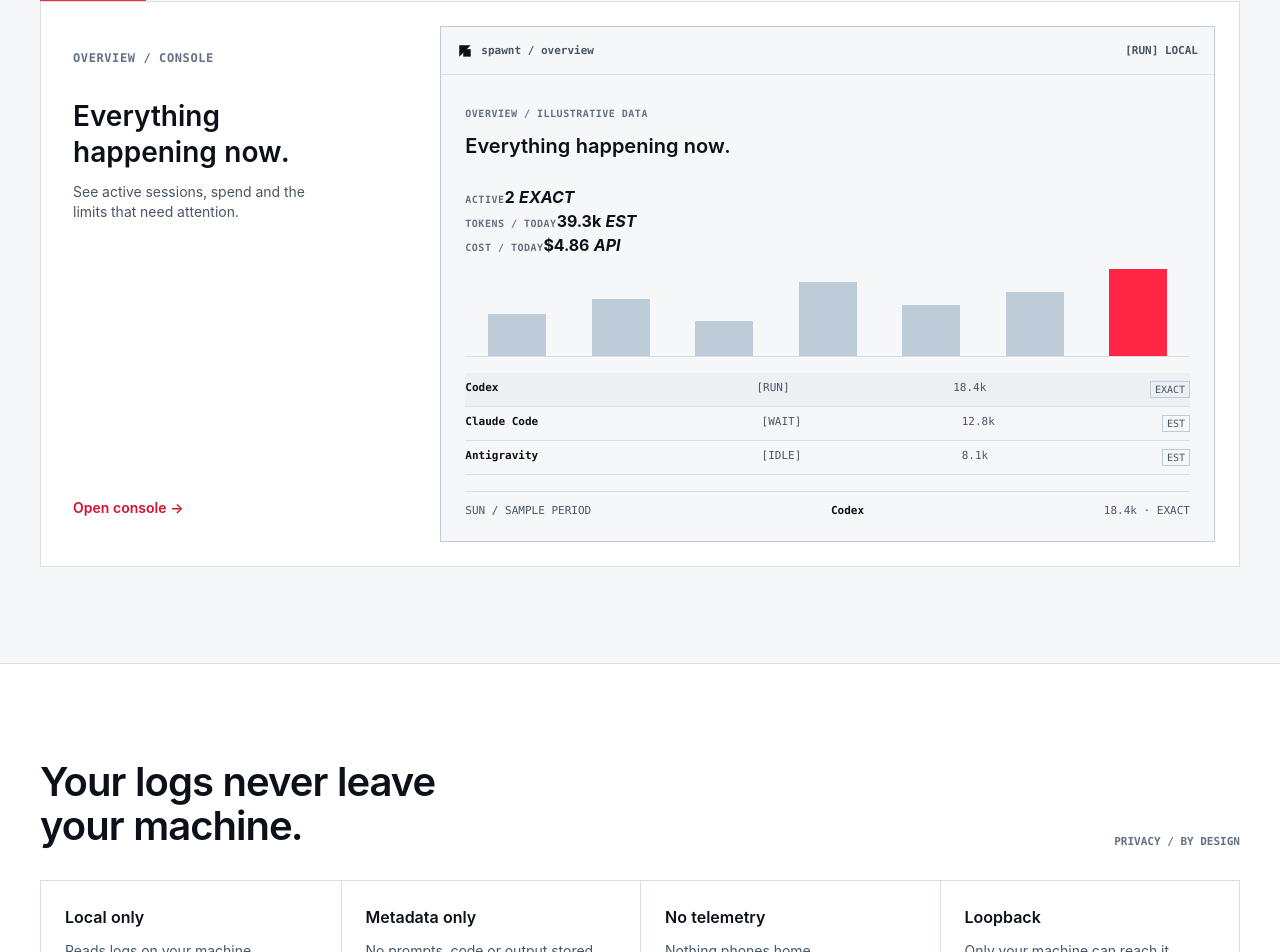
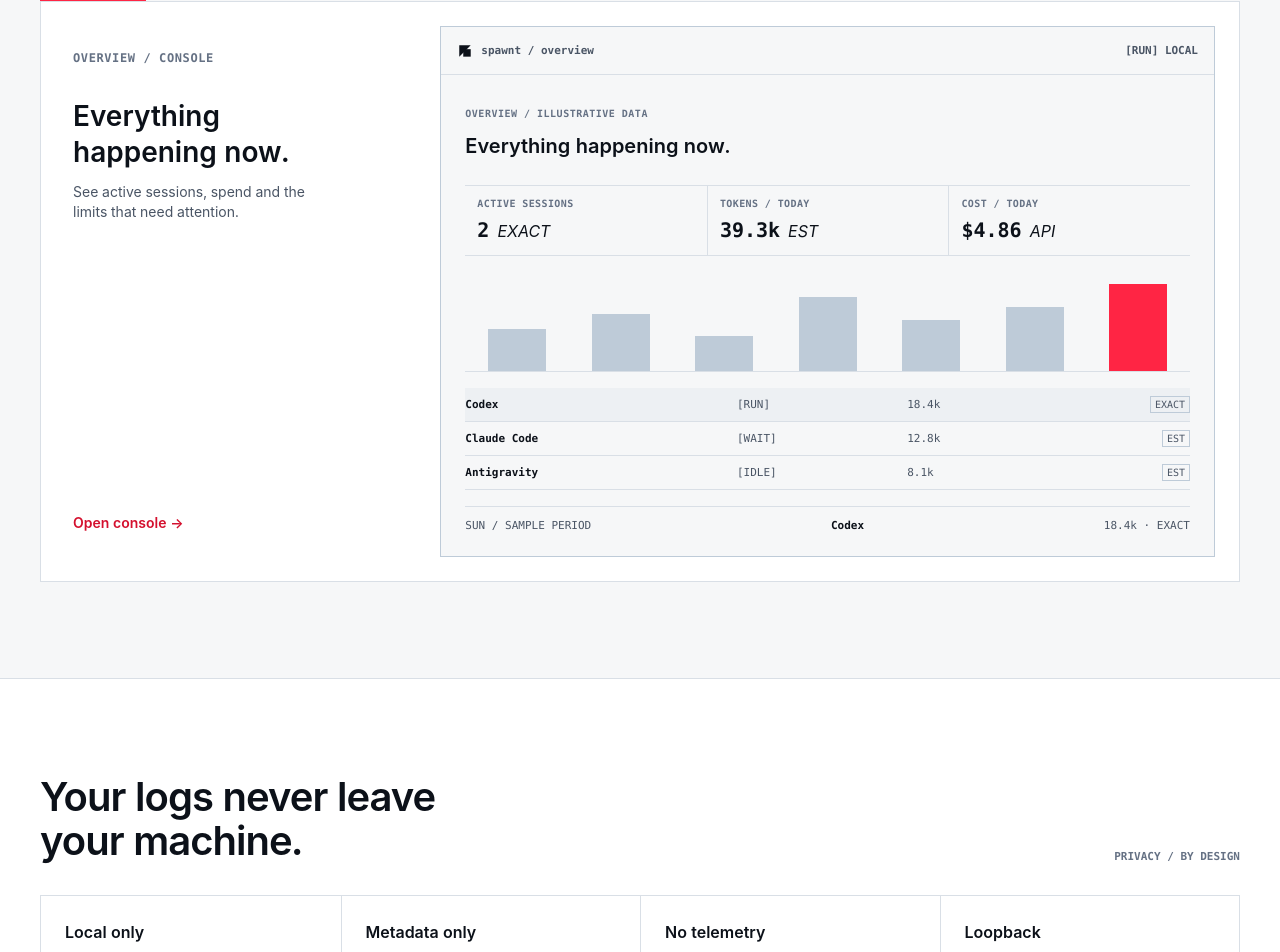
Before and after one commit to mwahaj36/gnomcode, a Next.js app in the folder web/: page / in a window 1280 px wide. Shown: the part 1688-2640 px from the top of the page. Built offline with nearby package versions, Linux system fonts and the light colour scheme; no server answers.

Commit message:
fix(web): align landing console tour

```diff
--- a/web/app/LandingClient.tsx
+++ b/web/app/LandingClient.tsx
@@ -154,7 +154,7 @@ export default function LandingPage() {
             <div className="sp-tour-screen-head"><span><Mark /> spawnt / {tours[tab].name.toLowerCase()}</span><span>[RUN] LOCAL</span></div>
             <div className={tourVisible ? "sp-tour-screen-body visible" : "sp-tour-screen-body"} key={`${tab}-${tourVisible}`}>
               <small>{tours[tab].name.toUpperCase()} / ILLUSTRATIVE DATA</small><h4>{tours[tab].title}</h4>
-              {tours[tab].kind === "overview" && <div className="sp-tour-kpis"><div><small>ACTIVE</small><strong>2 <em>EXACT</em></strong></div><div><small>TOKENS / TODAY</small><strong>39.3k <em>EST</em></strong></div><div><small>COST / TODAY</small><strong>$4.86 <em>API</em></strong></div></div>}
+              {tours[tab].kind === "overview" && <div className="sp-tour-kpis"><div><small>ACTIVE SESSIONS</small><div className="sp-tour-kpi-line"><strong>2</strong><em>EXACT</em></div></div><div><small>TOKENS / TODAY</small><div className="sp-tour-kpi-line"><strong>39.3k</strong><em>EST</em></div></div><div><small>COST / TODAY</small><div className="sp-tour-kpi-line"><strong>$4.86</strong><em>API</em></div></div></div>}
               {tours[tab].kind === "sessions" && <div className="sp-tour-summary"><span>4 RUNS</span><span>1 WAITING</span><span>3 AGENTS</span></div>}
               {tours[tab].kind === "usage" && <div className="sp-tour-usage-summary"><span>296.0k TOKENS <em>EST</em></span><strong>$3.78 <em>API</em></strong><small>API-equivalent cost · sample week</small></div>}
               {tours[tab].kind === "limits" && <div className="sp-tour-summary"><span>3 POOLS</span><span>62% MOST REMAINING</span><span>1 ESTIMATE</span></div>}
--- a/web/app/landing.css
+++ b/web/app/landing.css
@@ -32,6 +32,16 @@
 .sp-tour-bars button.selected{background:var(--primary)}
 .sp-tour-data{width:100%;border:0;border-bottom:1px solid var(--border);background:transparent;text-align:left;cursor:pointer}
 .sp-tour-data.selected{background:var(--surface-2)}
+.sp-tour-data{grid-template-columns:minmax(0,1.3fr) minmax(76px,.8fr) minmax(104px,1fr) 72px;align-items:center;box-sizing:border-box}
+.sp-tour-data>b,.sp-tour-data>span,.sp-tour-data>em{min-width:0;white-space:nowrap;overflow:hidden;text-overflow:ellipsis}
+.sp-tour-data>em{text-align:center;justify-self:end}
+.sp-tour-kpis{display:grid;grid-template-columns:repeat(3,minmax(0,1fr));border-top:1px solid var(--border);border-bottom:1px solid var(--border);margin-bottom:16px}
+.sp-tour-kpis>div{min-width:0;padding:12px;display:flex;flex-direction:column;align-items:flex-start;gap:8px}
+.sp-tour-kpis>div+div{border-left:1px solid var(--border)}
+.sp-tour-kpis small{font:600 10px 'JetBrains Mono',Consolas,monospace;letter-spacing:.04em;color:var(--text-3);white-space:nowrap}
+.sp-tour-kpi-line{display:flex;align-items:baseline;gap:8px;flex-wrap:wrap}
+.sp-tour-kpi-line strong{font:600 20px/26px 'JetBrains Mono',Consolas,monospace;color:var(--text);font-variant-numeric:tabular-nums}
+@media(max-width:640px){.sp-tour-data{grid-template-columns:minmax(0,1fr) minmax(56px,.7fr) auto}.sp-tour-data>span:nth-of-type(2){display:none}.sp-tour-kpis>div{padding:8px}.sp-tour-kpis small{font-size:9px}.sp-tour-kpi-line strong{font-size:16px}}
 .sp-tour-selection{display:flex;align-items:center;justify-content:space-between;gap:12px;margin-top:16px;padding-top:12px;border-top:1px solid var(--border);font:11px 'JetBrains Mono',Consolas,monospace;color:var(--text-2)}
 .sp-tour-selection strong{color:var(--text);font-weight:600}
 .sp-tour-panel{animation:sp-panel-in .32s cubic-bezier(.16,1,.3,1) both}
```
Also changed, not shown: 2 other files (tests, documents, lock files or other folders).
